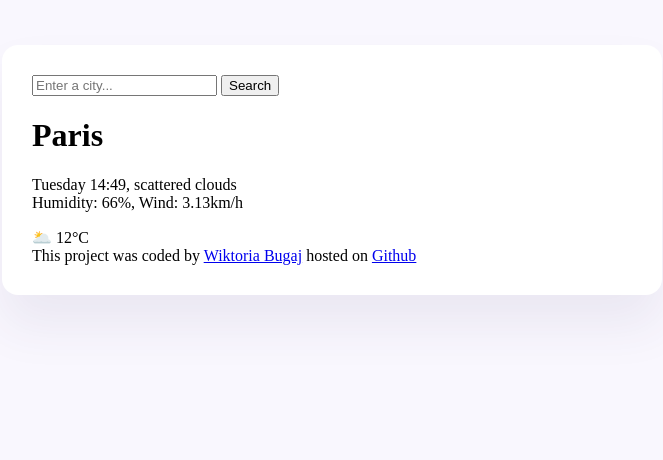
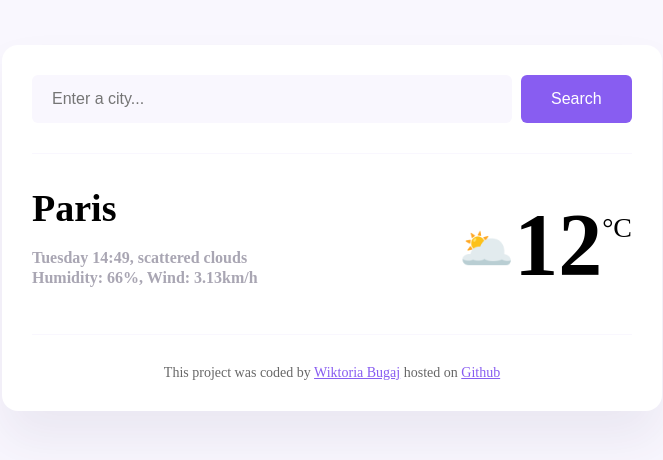
Before and after one commit to bugajwiktoria/meteoapp, a plain HTML site: page index.html in a window 1280 px wide. Shown: the whole page, without its empty margins (308-971 px from the left). Drawn offline with Linux system fonts and the light colour scheme.

Commit message:
basic css

```diff
--- a/index.html
+++ b/index.html
@@ -9,20 +9,32 @@
   <body>
     <div class="weatherapp">
       <header>
-        <form>
-          <input type="search" placeholder="Enter a city..." />
-          <input type="submit" value="Search" />
+        <form class="search-form">
+          <input
+            type="search"
+            placeholder="Enter a city..."
+            class="search-form-input"
+          />
+          <input type="submit" value="Search" class="search-form-button" />
         </form>
       </header>
+      <main class="weather-app-data">
         <div>
-        <h1>Paris</h1>
-        <p>
+          <h1 class="weather-app-city">Paris</h1>
+          <p class="weather-app-details">
+            <strong>
               Tuesday 14:49, scattered clouds
               <br />
               Humidity: 66%, Wind: 3.13km/h
+            </strong>
           </p>
         </div>
-      <div>🌥️ 12°C</div>
+        <div class="app-container">
+          <div class="app-icon">🌥️</div>
+          <div class="app-temp">12</div>
+          <div class="app-unit">°C</div>
+        </div>
+      </main>
       <footer>
         This project was coded by
         <a href="https://github.com/bugajwiktoria"> Wiktoria Bugaj</a> hosted on
--- a/scr/index.css
+++ b/scr/index.css
@@ -9,3 +9,72 @@ body {
   border-radius: 16px;
   padding: 30px;
 }
+a {
+  color: #885df1;
+}
+.weather-app-city {
+  margin: 0;
+  font-size: 38px;
+  line-height: 48px;
+}
+.weather-app-details {
+  font-size: 16px;
+  line-height: 20px;
+  color: rgba(39, 33, 66, 0.4);
+}
+
+header {
+  border-bottom: 1px solid #f9f7fe;
+  padding: 0 0 30px 0;
+}
+.search-form-input {
+  background-color: #f9f7fe;
+  border: none;
+  border-radius: 6px;
+  width: 80%;
+  font-size: 16px;
+  padding: 15px 20px;
+}
+
+.search-form-button {
+  background: #885df1;
+  padding: 15px 30px;
+  border: none;
+  border-radius: 6px;
+  color: white;
+  margin-left: 5px;
+  font-size: 16px;
+}
+.weather-app-data {
+  display: flex;
+  justify-content: space-between;
+}
+main {
+  padding: 30px 0;
+}
+footer {
+  border-top: 1px solid #f9f7fe;
+  padding: 30px 0 0;
+  text-align: center;
+  font-size: 14px;
+  color: rgba(0, 0, 0, 0.6);
+  font-weight: 500;
+}
+.app-container {
+  display: flex;
+  align-items: center;
+}
+
+.app-temp {
+  font-size: 88px;
+  font-weight: bold;
+}
+.app-icon {
+  font-size: 44px;
+  margin-top: 10px;
+  margin-left: 10px;
+}
+.app-unit {
+  margin-bottom: 32px;
+  font-size: 28px;
+}
```
Lines whose indentation alone changed are shown as unchanged.
